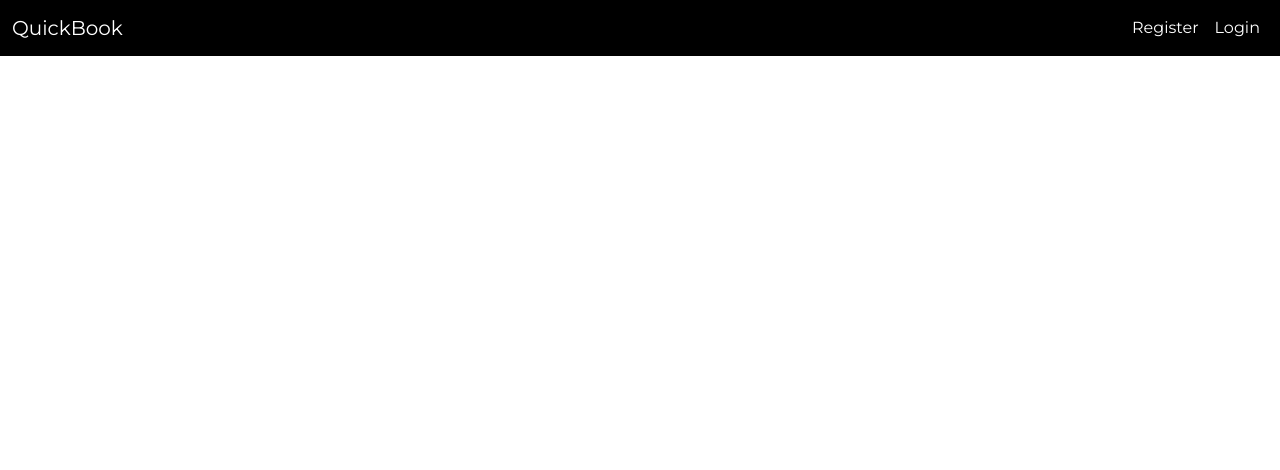
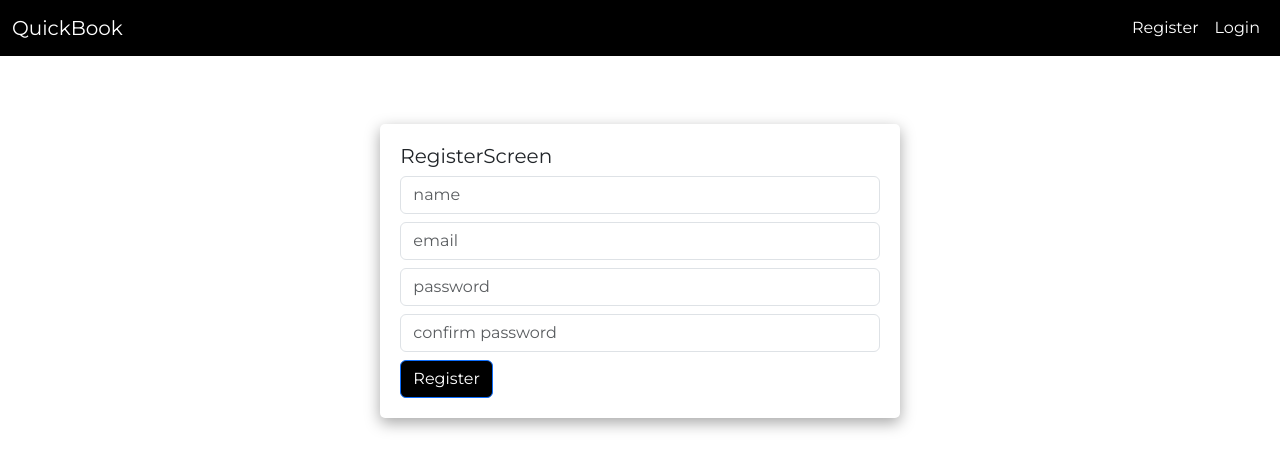
Before and after one commit to InderpreetSingh010101/QuickBook, a React (Create React App) app in the folder client/: page /register in a window 1280 px wide. Shown: the top 470 px of the page. Built offline with nearby package versions, Linux system fonts and the light colour scheme.

Commit message:
Till Login Register

```diff
--- a/client/package.json
+++ b/client/package.json
@@ -12,6 +12,7 @@
     "react-dom": "^18.2.0",
     "react-router-dom": "^6.6.1",
     "react-scripts": "5.0.1",
+    "react-spinners": "^0.13.7",
     "web-vitals": "^2.1.4"
   },
   "scripts": {
--- a/client/src/App.js
+++ b/client/src/App.js
@@ -1,9 +1,12 @@
 import logo from './logo.svg';
 import './App.css';
 import Navbar from './components/Navbar';
+// import { BrowserRouter as Routes, Route } from "react-router-dom";
 import { BrowserRouter , Route, Routes   } from "react-router-dom";
 import Homescreen from './screens/Homescreen';
 import Bookingscreen from './screens/Bookingscreen';
+import RegisterScreen from './screens/RegisterScreen';
+import LoginScreen from './screens/LoginScreen';
 function App() {
   return (
     <div className="App">
@@ -11,7 +14,10 @@ function App() {
      <BrowserRouter>
      <Routes>
         <Route path="/home" exact element={<Homescreen/>}/>
-         <Route path="/book/:roomId" exact element={<Bookingscreen/>}/>
+        <Route path="/book/:roomId" exact element={<Bookingscreen/>}/>
+         <Route path="/register" exact element={<RegisterScreen/>}/>
+         <Route path="/login" exact element={<LoginScreen/>}/>
+
      </Routes>
      </BrowserRouter>
     </div>
--- /dev/null
+++ b/client/src/components/Error.js
@@ -0,0 +1,8 @@
+function Error() {
+    return (
+        <div class="alert alert-danger mt-5 " role="alert">
+             Something Went Wrong Pls Try Again
+        </div>
+    )
+}
+export default Error;
--- /dev/null
+++ b/client/src/components/Loader.js
@@ -0,0 +1,34 @@
+import { useState, CSSProperties } from "react";
+import RotateLoader from "react-spinners/RotateLoader";
+
+const override= {
+    display: "block",
+    margin: "0 auto",
+    borderColor: "red",
+    marginTop:"10rem"
+  };
+
+
+function Loader(){
+
+    let [loading, setLoading] = useState(true);
+    let [color, setColor] = useState("#000");
+
+
+
+
+    return (
+        <div className="sweet-loading ">
+      <RotateLoader
+
+        color={color}
+        loading={loading}
+        cssOverride={override}
+        size={20}
+
+      />
+    </div>
+    )
+}
+
+export default Loader ;
--- a/client/src/components/Navbar.js
+++ b/client/src/components/Navbar.js
@@ -1,4 +1,5 @@
 import React from 'react';
+import { Link } from 'react-router-dom';
 
 function Navbar() {
     return (
@@ -12,10 +13,10 @@ function Navbar() {
                     <div class="collapse navbar-collapse" id="navbarNav">
                         <ul class="navbar-nav">
                             <li class="nav-item">
-                                <a class="nav-link active" aria-current="page" href="#">Register</a>
+                                <a class="nav-link active" aria-current="page" href="/register">Register</a>
                             </li>
                             <li class="nav-item">
-                                <a class="nav-link" href="#">Login</a>
+                                <a class="nav-link" href="/login">Login</a>
                             </li>
 
                         </ul>
--- a/client/src/components/Rooms.js
+++ b/client/src/components/Rooms.js
@@ -25,7 +25,8 @@ function Room({ room }) {
         </b>
 
          <div style={{float: "right"}}>
-          <Link to={`/book/${room._id}`}>
+         <Link to={`/book/${room._id}`}>
+          {/* <Link to={`/register`}> */}
           <button className="btn btn-primary m-2">Book Now</button>
 
           </Link>
--- a/client/src/screens/Bookingscreen.js
+++ b/client/src/screens/Bookingscreen.js
@@ -1,7 +1,9 @@
 import React, { useEffect, useState } from 'react';
 import axios from "axios";
 
-import { Link, useParams } from 'react-router-dom';
+import { useParams } from 'react-router-dom';
+import Loader from '../components/Loader';
+import Error from '../components/Error';
 
 function Bookingscreen(){
 
@@ -33,7 +35,7 @@ function Bookingscreen(){
 
     return(
         <div>
-           {loading ? (<h1>Loading ...</h1>):error ? (<h1>Error</h1>) :(
+           {loading ? (<Loader/>):error ? (<Error/>) :(
             <div className='m-5' >
               <div className="row justify-content-center mt-5 bs">
                 <div className="col-md-6" >
--- a/client/src/screens/Homescreen.js
+++ b/client/src/screens/Homescreen.js
@@ -1,6 +1,8 @@
 import React, { useEffect, useState } from 'react';
 import axios from "axios";
 import Room from '../components/Rooms';
+import Loader from '../components/Loader';
+import Error from '../components/Error';
 function Homescreen() {
 
     const [rooms, setrooms] = useState([]);
@@ -31,7 +33,7 @@ function Homescreen() {
 
          <div className="row justify-content-center mt-5">
 
-            {loading ? (<h3>LOADING...</h3>) : error ? (<h3>Error</h3>) : (rooms.map(room => {
+            {loading ? (<Loader/>) : error ? (<Error/>) : (rooms.map(room => {
                 return <div className="col-md-9 mt-2">
                     <Room room={room}/>
                 </div>
--- /dev/null
+++ b/client/src/screens/LoginScreen.js
@@ -0,0 +1,40 @@
+import React, { useState } from 'react';
+
+function LoginScreen() {
+
+
+    const [email, setemail] = useState('');
+    const [password, setpassword] = useState('');
+
+
+     function LoginChk(){
+
+            const user = {
+
+                email,
+                password
+            }
+            console.log(user) ;
+
+     }
+
+
+    return (
+        <div className="row justify-content-center mt-5" >
+            <div className="col-md-5">
+
+                <div className='bs'>
+                    <b><h1> LoginScreen</h1></b>
+
+                    <input type="email" className="form-control mt-2" placeholder="email" onChange={(e)=>{setemail(e.target.value)}}/>
+                    <input type="password" className="form-control mt-2" placeholder="password" onChange={(e)=>{setpassword(e.target.value)}} />
+
+                    <button className='btn btn-primary mt-2' onClick={LoginChk}>Login</button>
+                </div>
+
+            </div>
+
+        </div>
+    )
+}
+export default LoginScreen;
--- /dev/null
+++ b/client/src/screens/RegisterScreen.js
@@ -0,0 +1,42 @@
+import React, { useState } from 'react';
+
+function RegisterScreen() {
+
+    const [name, setname] = useState('');
+    const [email, setemail] = useState('');
+    const [password, setpassword] = useState('');
+    const [confirmpassword, setconfirmpassword] = useState('');
+
+     function registerChk(){
+        if(password == confirmpassword){
+            const user = {
+                name,
+                email,
+                password
+            }
+            console.log(user) ;
+        }else{
+            alert("Password Mismatched") ;
+        }
+     }
+
+
+    return (
+        <div className="row justify-content-center mt-5" >
+            <div className="col-md-5">
+
+                <div className='bs'>
+                    <b><h1> RegisterScreen</h1></b>
+                    <input type="text" className="form-control" placeholder="name" onChange={(e)=>{setname(e.target.value)}}/>
+                    <input type="email" className="form-control mt-2" placeholder="email" onChange={(e)=>{setemail(e.target.value)}}/>
+                    <input type="password" className="form-control mt-2" placeholder="password" onChange={(e)=>{setpassword(e.target.value)}} />
+                    <input type="password" className="form-control mt-2" placeholder="confirm password" onChange={(e)=>{setconfirmpassword(e.target.value)}}/>
+                    <button className='btn btn-primary mt-2' onClick={registerChk}>Register</button>
+                </div>
+
+            </div>
+
+        </div>
+    )
+}
+export default RegisterScreen;
```
Also changed, not shown: client/src/components/Sucess.js (added, +8 -0 lines), 1 other file (tests, documents, lock files or other folders).
